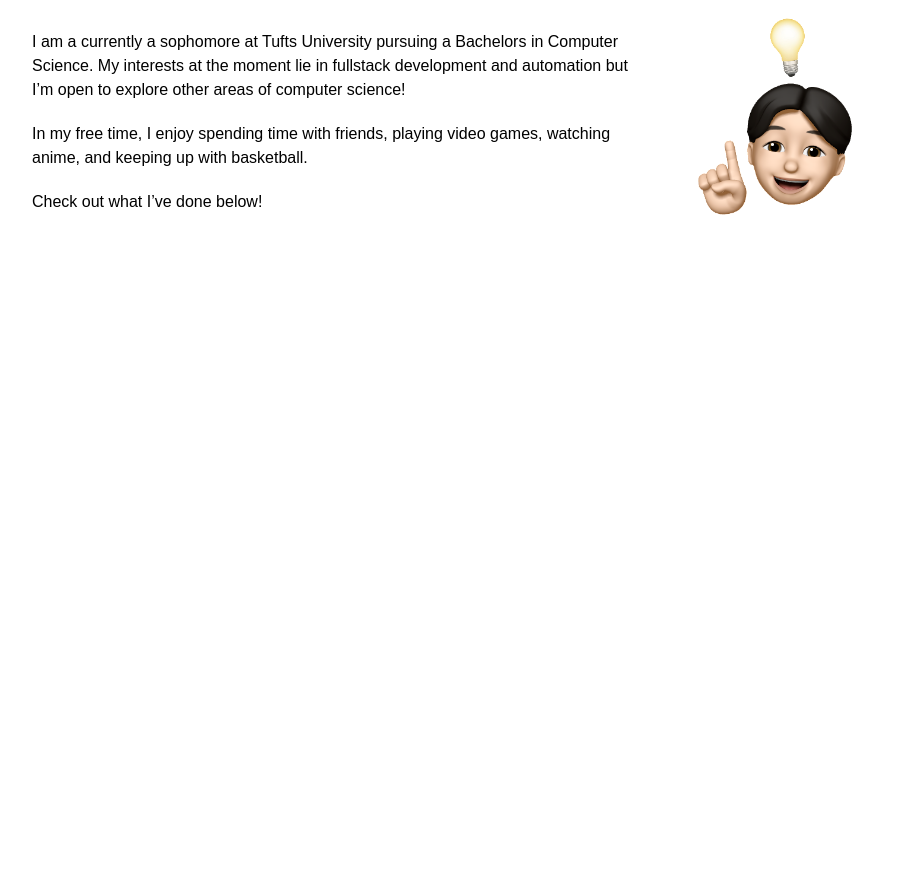
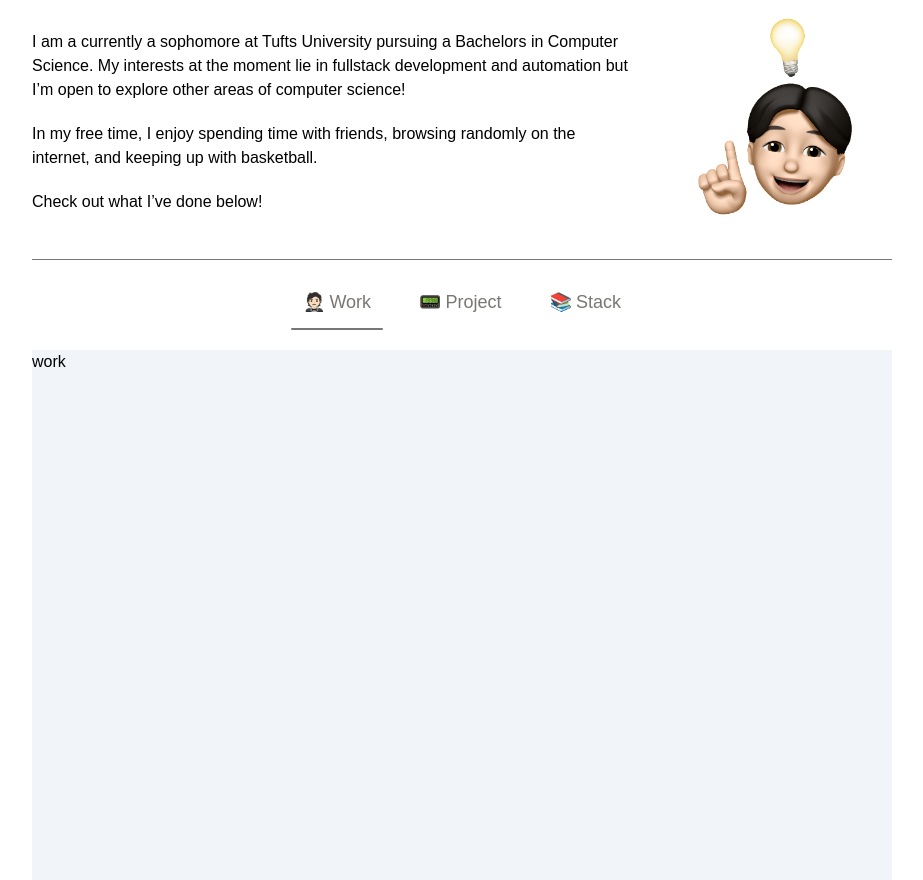
Before and after one commit to locmai1/portfolio, a React (Create React App) app: page / in a window 1280 px wide. Shown: the part 620-1500 px from the top of the page, without its empty margins (178-1101 px from the left). Before the commit the page ends 896 px from the top, so only its background shows below. Built offline with nearby package versions, Linux system fonts and the light colour scheme.

Commit message:
fix styling, Tab component

```diff
--- a/src/App.tsx
+++ b/src/App.tsx
@@ -3,6 +3,7 @@ import Link from './components/Link';
 import Callout from './components/Callout';
 import Header from './components/Header';
 import About from './components/About';
+import TabView from './components/TabView';
 // import logo from './logo.svg';
 // import './App.css';
 
@@ -10,9 +11,9 @@ function App() {
   return (
     <div className="font-poppins max-w-[900px] h-full mx-auto px-5">
       <Header icon='icons/1.png' title='Loc Mai' />
-      <Callout icon='⚠️' label='alert' status="seeking front-end & software engineering internships for summer 2023!" />
+      <Callout icon='⚠️' label='icon-alert' status="seeking front-end & software engineering internships for summer 2023!" />
       <hr className="h-px my-5 bg-[#787774] border-0" />
-      <div className='w-full flex flex-row'>
+      <div className='w-full flex flex-row lg:text-base text-sm'>
         <Link icon='💼' label='nav-linkedin' to='/' shortcut='LinkedIn' />
         <Link icon='🧑🏻‍💻' label='nav-github' to='/' shortcut='GitHub' />
         <Link icon='📬' label='nav-email' to='/' shortcut='Email' />
@@ -20,6 +21,27 @@ function App() {
       </div>
       <hr className="h-px my-5 bg-[#787774] border-0" />
       <About icon='icons/2.png'/>
+      <hr className="h-px my-5 bg-[#787774] border-0" />
+      <TabView tabs={[
+        {
+          icon: '🤵🏻',
+          label: 'icon-work',
+          name: 'Work',
+          content: <div>work</div>
+        },
+        {
+          icon: '📟',
+          label: 'icon-project',
+          name: 'Project',
+          content: <div>project</div>
+        },
+        {
+          icon: '📚',
+          label: 'icon-stack',
+          name: 'Stack',
+          content: <div>stack</div>
+        },
+      ]} />
     </div>
   );
 }
--- a/src/components/About.tsx
+++ b/src/components/About.tsx
@@ -8,17 +8,17 @@ const About = ({
   icon
 }: AboutProps) => {
   return (
-    <div className="flex flex-col justify-between w-full h-[350px] max-h-[350px]">
+    <div className="flex flex-col justify-between w-full h-[400px] lg:h-[325px] max-h-[400px]">
       <span className="text-5xl font-bold lg:my-7 my-3">About Me</span>
       <div className="flex flex-row h-full w-full justify-between my-auto">
-        <div className="w-full sm:w-3/5 lg:w-[600px] h-[280px] lg:h-full text-base lg:text-base my-3">
+        <div className="w-full sm:w-3/5 lg:w-[600px] h-[400px] lg:h-full text-base lg:text-base my-3">
           <p className="mb-5">
             I am a currently a sophomore at Tufts University pursuing a Bachelors in Computer Science.
             My interests at the moment lie in fullstack development and automation
             but I’m open to explore other areas of computer science!
           </p>
           <p className="my-5">
-            In my free time, I enjoy spending time with friends, playing video games, watching anime, and keeping up with basketball.
+            In my free time, I enjoy spending time with friends, browsing randomly on the internet, and keeping up with basketball.
           </p>
           <p className="mt-5">
             Check out what I’ve done below!
--- a/src/components/Link.tsx
+++ b/src/components/Link.tsx
@@ -15,10 +15,10 @@ const Link = ({
   shortcut
 }: LinkProps) => {
   return (
-    <a className='flex flex-row underline w-1/4  text-[#787774] justify-center' href={to}>
-      <Emoji symbol={icon} label={label} size='lg' />
-      <span className='text-base ml-1 leading-7'>{shortcut}</span>
-    </a>
+      <div className='flex flex-row underline w-1/4 text-[#787774] justify-center'>
+        <Emoji symbol={icon} label={label} size='lg' />
+        <a className='ml-1 leading-7' href={to}>{shortcut}</a>
+      </div>
   )
 }
 
--- /dev/null
+++ b/src/components/TabView.tsx
@@ -0,0 +1,50 @@
+import React, { useState } from 'react'
+import Emoji from './Emoji';
+
+type TabProps = {
+  icon: string;
+  label: string;
+  name: string;
+  content: JSX.Element;
+}
+
+type Tabs = {
+  tabs: TabProps[];
+}
+
+const TabView = ({
+  tabs
+}: Tabs) => {
+  // const [allTabs, setAllTabs] = useState(tabs)
+  const [activeTabIndex, setActiveTabIndex] = useState<number>(0)
+
+  const activateTab = (index: number) => {
+    setActiveTabIndex(index);
+  }
+
+  return (
+    <div className='flex flex-col w-full mx-auto h-[600px]'>
+      <div className='flex flex-row mx-auto mb-5'>
+        {tabs.map((tab, index) => (
+          <label className=''
+            key={index}
+            onClick={() => activateTab(index)}
+          >
+            <div className='hover:bg-[#eeeeee] text-[#787774] rounded-md cursor-pointer py-2 px-2 lg:px-3 mx-2 lg:mx-3'>
+              <Emoji symbol={tab.icon} label={tab.label} size='lg'/>
+              <span className='ml-1 text-base lg:text-lg font-medium'>{tab.name}</span>
+            </div>
+            {index === activeTabIndex &&
+              <hr className="h-[2px] mt-2 lg:mt-1 mx-2 lg:mx-3 bg-[#787774] border-0 rounded-full" />
+            }
+          </label>
+        ))}
+      </div>
+      <div className='w-full h-full mx-auto bg-slate-100'>
+        {tabs[activeTabIndex].content}
+      </div>
+    </div>
+  )
+}
+
+export default TabView;
```
